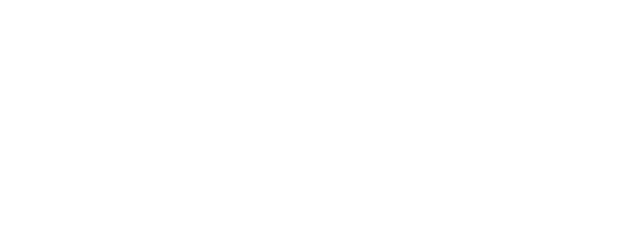
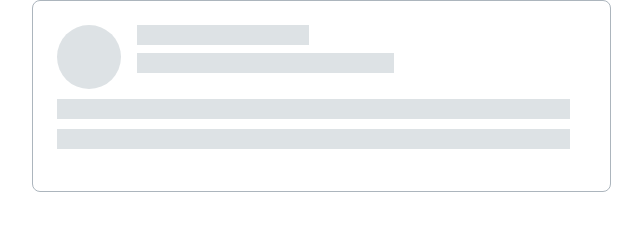
Before and after one commit to js-tasks-ru/htmlcss-20230227_777inness, a website: page 04-lection2/02-skeleton/index.html in a window 1280 px wide. Shown: the whole page, without its empty margins (319-961 px from the left). Drawn offline with Linux system fonts and the light colour scheme.

Commit message:
skeleton

```diff
--- a/04-lection2/02-skeleton/index.html
+++ b/04-lection2/02-skeleton/index.html
@@ -1,11 +1,24 @@
 <!DOCTYPE html>
 <!-- Страница со скелетоном -->
 <html lang="ru">
+
 <head>
     <link rel="stylesheet" href="../../assets/css/main.css">
     <link rel="stylesheet" href="./skeleton.css">
 </head>
+
 <body>
+    <div class="skeleton">
+
+        <div class="skeleton__image"></div>
+        <div class="skeleton__header">
+            <div class="skeleton__title"></div>
+            <div class="skeleton__description"></div>
+        </div>
+        <div class="skeleton__text"></div>
+        <div class="skeleton__text"></div>
+    </div>
 
 </body>
+
 </html>
--- a/04-lection2/02-skeleton/skeleton.css
+++ b/04-lection2/02-skeleton/skeleton.css
@@ -0,0 +1,45 @@
+@import '../../assets/css/main.css';
+
+
+.skeleton{
+    margin: 0 auto;
+    width: 579px;
+    height: 192px;
+    border: 1px solid var(--grey-3);
+    border-radius: 8px;
+    display: flex;
+    flex-direction: row;
+    flex-wrap: wrap;
+    padding: 24px 40px 32px 24px;
+    box-sizing: border-box;
+}
+.skeleton__header{
+    padding-left: 16px;
+    display: flex;
+    flex-direction: column;
+    gap: 8px;
+}
+.skeleton__image{
+    width: 64px;
+    height: 64px;
+    border-radius: 50%;
+    background-color: var(--grey-2);
+
+}
+.skeleton__title{
+    width: 172px;
+    height: 20px;
+    background-color: var(--grey-2);
+
+}
+.skeleton__description{
+    width: 257px;
+    height: 20px;
+    background-color: var(--grey-2);
+}
+
+.skeleton__text{
+    width: 515px;
+    height: 20px;
+    background-color: var(--grey-2);
+}
```
Lines whose indentation alone changed are shown as unchanged.
